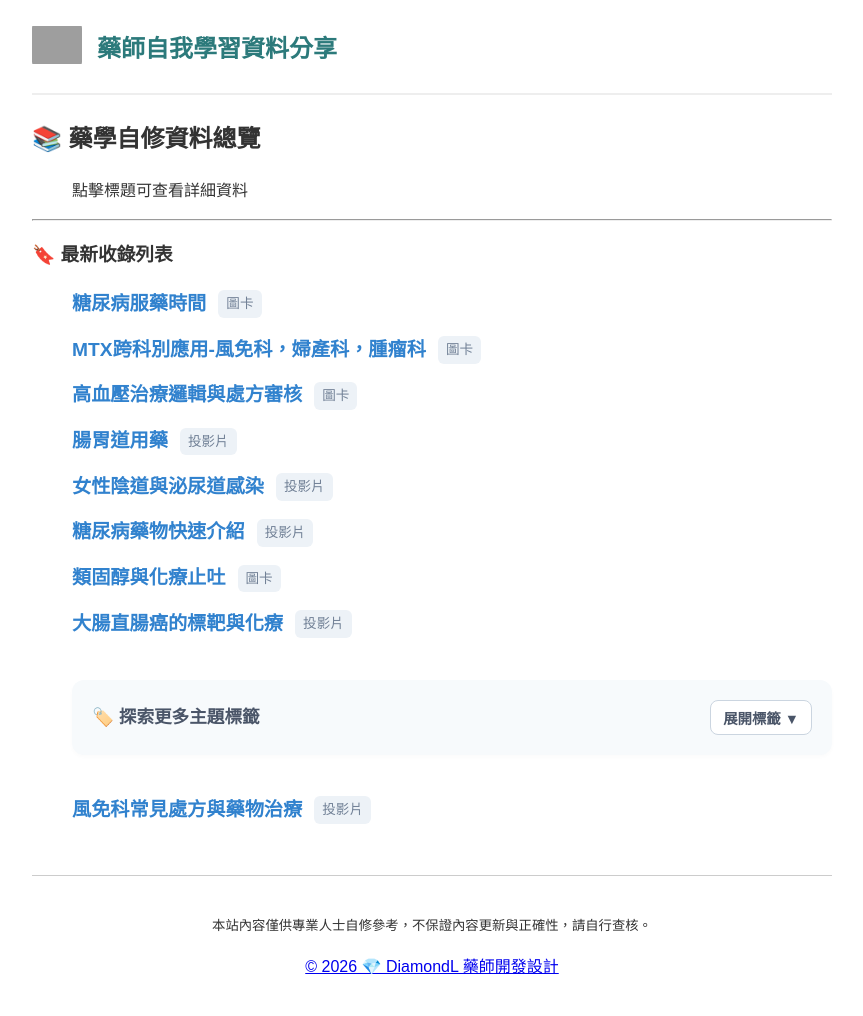
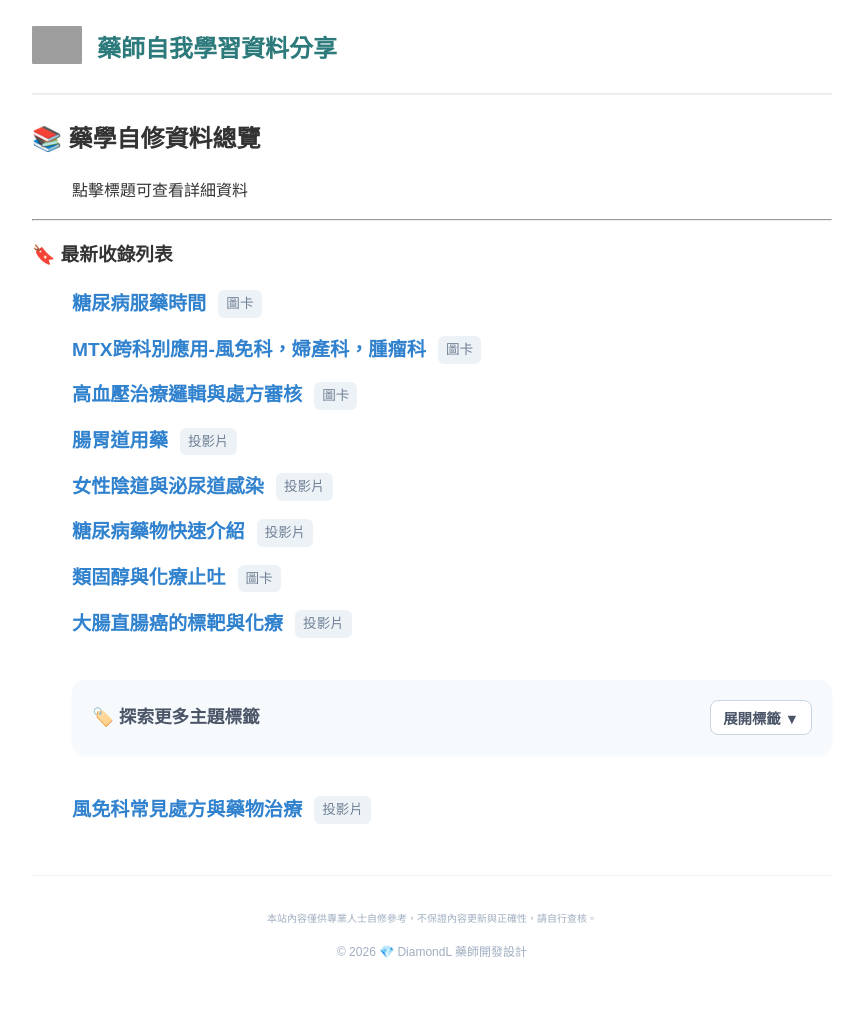
Before and after one commit to liaoweihung/note, a Jekyll site: the page built from index.md, in a window 1280 px wide. Shown: the whole page, without its empty margins (208-1071 px from the left). Built offline with Jekyll 4.4.1, drawn with Linux system fonts in a browser that asks for light colours; grey boxes are pictures that could not be loaded.

Commit message:
Update default.html

```diff
--- a/_layouts/default.html
+++ b/_layouts/default.html
@@ -19,7 +19,23 @@
     .tag { background: #e2e8f0; padding: 3px 8px; border-radius: 12px; font-size: 0.85em; margin-right: 5px; color: #4a5568;}
 
     /* 頁尾區塊設定 */
-    .site-footer { margin-top: 50px; padding-top: 20px; border-top: 1px solid #ccc; text-align: center; }
+    .site-footer {
+      margin-top: 50px;
+      padding-top: 20px;
+      border-top: 1px solid #edf2f7; /* 分隔線顏色調淡 */
+      text-align: center;
+      font-size: 0.75em; /* 👈 關鍵：設定為 0.75em，比標籤小 */
+      color: #a0aec0; /* 👈 字體顏色調成低調的淺灰 */
+      line-height: 1.8;
+    }
+    .site-footer a {
+      color: #a0aec0; /* 讓版權宣告的超連結也變成淺灰色 */
+      text-decoration: none;
+      transition: color 0.2s;
+    }
+    .site-footer a:hover {
+      color: #718096; /* 滑鼠游標移過去時稍微變深一點點 */
+    }
   </style>
   <!-- Google tag (gtag.js) -->
 <script async src="https://www.googletagmanager.com/gtag/js?id=G-T5R33JYTC0"></script>
```
